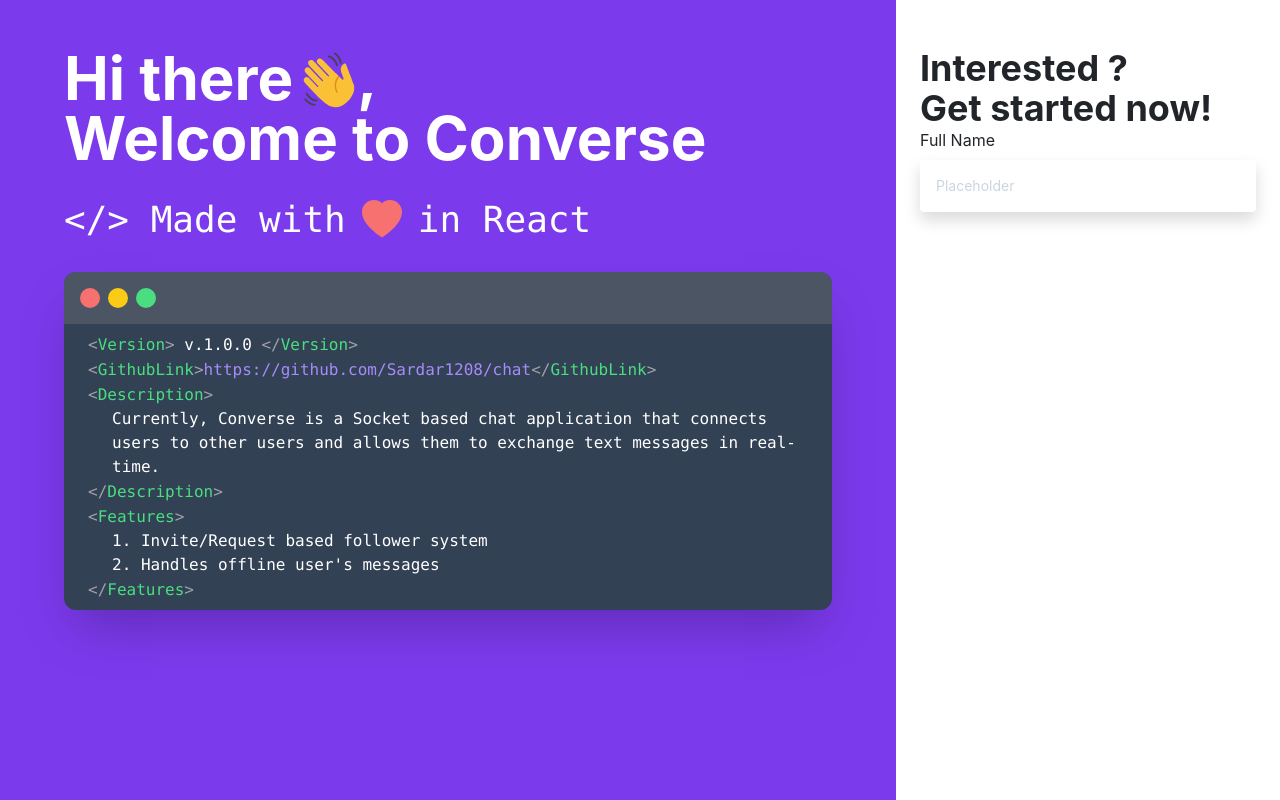
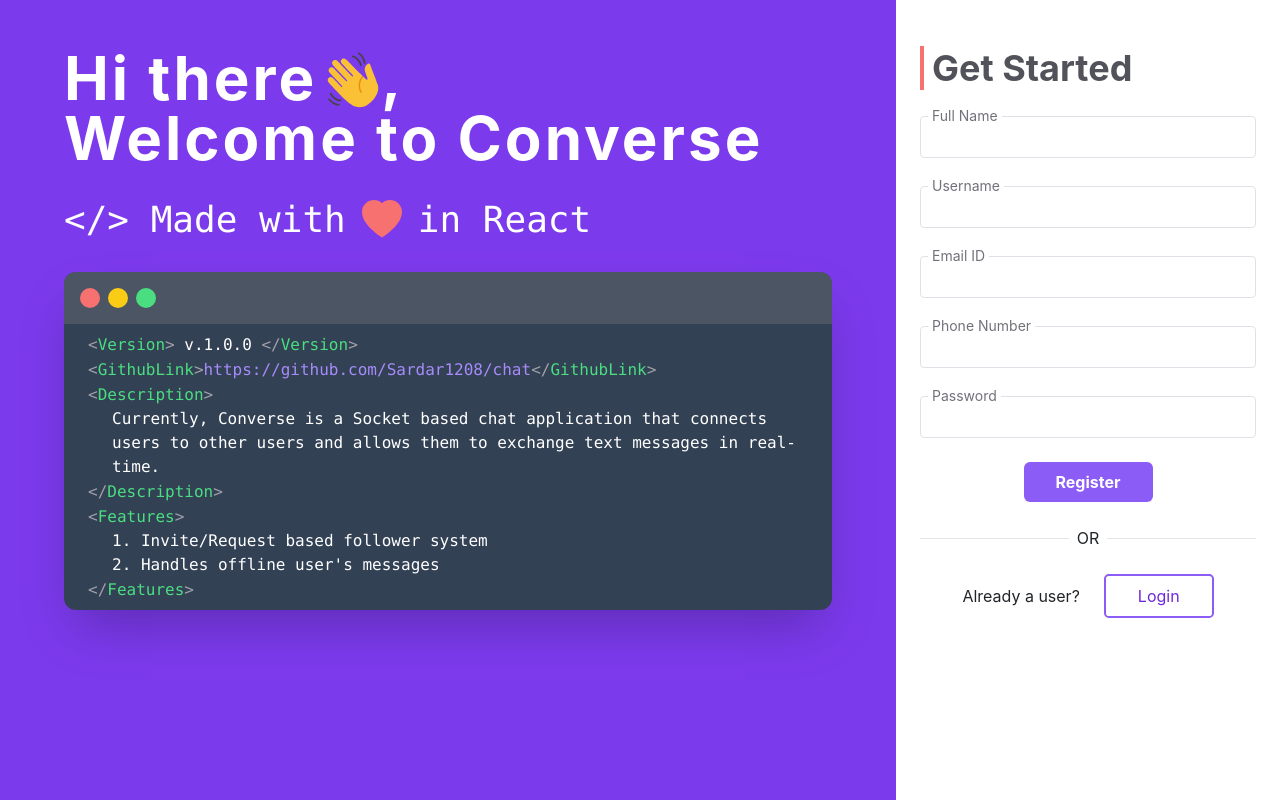
Before and after one commit to Sardar1208/converse-chat-app, a React (Create React App) app in the folder client/: page / in a window 1280 px wide. Built offline with nearby package versions, Linux system fonts and the light colour scheme.

Commit message:
feat: landing page first draft

```diff
--- a/client/src/App.css
+++ b/client/src/App.css
@@ -12,3 +12,21 @@
   width: 80%;
   margin: auto;
 }
+
+.form-input:focus ~ span {
+  color: rgb(56, 56, 56) !important;
+  /* font-size: 1rem; */
+  transition: font-weight 0.3s ease;
+  font-weight: 700;
+}
+
+input::-webkit-outer-spin-button,
+input::-webkit-inner-spin-button {
+  -webkit-appearance: none;
+  margin: 0;
+}
+
+/* Firefox */
+input[type="number"] {
+  -moz-appearance: textfield;
+}
--- a/client/src/Pages/Landing.js
+++ b/client/src/Pages/Landing.js
@@ -3,32 +3,46 @@
 const Tag = (props) => {
   const ref = useRef(null);
   useEffect(() => {
-        console.log('width', ref.current ? ref.current.offsetWidth : 0);
+    console.log("width", ref.current ? ref.current.offsetWidth : 0);
   }, [ref.current]);
   return (
     <>
       <span className="text-gray-400 font-mono" ref={ref}>
-                {"<"}<span className="text-green-400">{props.tagName}</span>{">"}
-                {props.isLink ? <a href={props.content} className="text-violet-400 hover:text-violet-300" target="_blank">
-                    {props.content}</a> : <span className="text-white">{props.content}</span>}
-                {"</"}<span className="text-green-400">{props.tagName}</span>{">"}
+        {"<"}
+        <span className="text-green-400">{props.tagName}</span>
+        {">"}
+        {props.isLink ? (
+          <a
+            href={props.content}
+            className="text-violet-400 hover:text-violet-300"
+            target="_blank"
+          >
+            {props.content}
+          </a>
+        ) : (
+          <span className="text-white">{props.content}</span>
+        )}
+        {"</"}
+        <span className="text-green-400">{props.tagName}</span>
+        {">"}
       </span>
       <br />
     </>
-    )
-}
+  );
+};
 
 function Landing() {
   return (
     <div className="grid grid-cols-10 h-screen">
       <div className="col-span-7 bg-violet-600 text-white">
         <div className="px-16 py-12 pb-8">
-                    <h1 className="text-6xl font-bold items-end flex">
+          <h1 className="text-6xl font-bold items-end flex tracking-wider">
             Hi there
             <img src="/svg/wave.svg" className="w-14 ml-2" />,
           </h1>
-                    <h1 className="text-6xl font-bold items-end">Welcome to Converse</h1>
-                    <h4 className="text-4xl font-thin font-mono mt-8 flex items-end">{"</> Made with"}
+          <h1 className="text-6xl font-bold items-end tracking-wider">Welcome to Converse</h1>
+          <h4 className="text-4xl font-thin font-mono mt-8 flex items-end">
+            {"</> Made with"}
             <img src="/svg/love.svg" className="w-10 ml-2 mx-3" /> {"in React"}
           </h4>
           <div className="mt-8 bg-blueGray-700 rounded-xl overflow-hidden shadow-2xl">
@@ -40,16 +54,29 @@
             <div className="px-4 pb-2 pt-2">
               <p className="">
                 <Tag tagName="Version" content=" v.1.0.0 " />
-                                <Tag tagName="GithubLink" content="https://github.com/Sardar1208/chat" isLink={true} />
-                                <Tag tagName="Description" content={<div className="ml-4">
-                                    Currently, Converse is a Socket based chat application that connects
-                                    users to other users and allows them to exchange text messages in real-time.
-                                </div>} />
-                                <Tag tagName="Features" content={
+                <Tag
+                  tagName="GithubLink"
+                  content="https://github.com/Sardar1208/chat"
+                  isLink={true}
+                />
+                <Tag
+                  tagName="Description"
+                  content={
+                    <div className="ml-4">
+                      Currently, Converse is a Socket based chat application
+                      that connects users to other users and allows them to
+                      exchange text messages in real-time.
+                    </div>
+                  }
+                />
+                <Tag
+                  tagName="Features"
+                  content={
                     <div className="ml-4 list-decimal block">
                       <li>Invite/Request based follower system</li>
                       <li>Handles offline user's messages</li>
-                                    </div>}
+                    </div>
+                  }
                 />
               </p>
             </div>
@@ -57,17 +84,74 @@
         </div>
       </div>
       <div className="py-12 px-4 col-span-3 bg-white">
-                <h1 className="font-bold text-4xl">Interested ?<br />Get started now!</h1>
+        <span className="font-bold text-4xl pl-2 border-l-4 border-red-400 text-gray-600">
+          {/* Interested ?<br /> */}
+          Get Started
+        </span>
         <div>
-
-                    <div className="mb-3 pt-0">
-                        <label>Full Name</label>
-                        <input type="text" placeholder="Placeholder" className="px-3 py-3 placeholder-blueGray-300 text-blueGray-600 relative bg-white bg-white rounded text-sm border-0 shadow outline-none focus:outline-none focus:ring w-full" />
+          <div className="mb-3 pt-1 flex relative mt-4 ">
+            <input
+              type="text"
+              className="form-input px-3 py-2.5 placeholder-blueGray-300 text-blueGray-600 relative border rounded border-blueGray-300 bg-transparent rounded text-sm outline-none focus:outline-none focus:ring w-full"
+            />
+            <span className="absolute -top-1.5 bg-white px-1 ml-2 text-gray-500 text-sm">
+              Full Name
+            </span>
+          </div>
+          <div className="mb-3 pt-1 flex relative mt-4">
+            <input
+              type="text"
+              className="form-input px-3 py-2.5 placeholder-blueGray-300 text-blueGray-600 relative border rounded border-blueGray-300 bg-transparent rounded text-sm outline-none focus:outline-none focus:ring w-full"
+            />
+            <span className="absolute -top-1.5 bg-white px-1 ml-2 text-gray-500 text-sm">
+              Username
+            </span>
+          </div>
+          <div className="mb-3 pt-1 flex relative mt-4">
+            <input
+              type="email"
+              className="form-input px-3 py-2.5 placeholder-blueGray-300 text-blueGray-600 relative border rounded border-blueGray-300 bg-transparent rounded text-sm outline-none focus:outline-none focus:ring w-full"
+            />
+            <span className="absolute -top-1.5 bg-white px-1 ml-2 text-gray-500 text-sm">
+              Email ID
+            </span>
+          </div>
+          <div className="mb-3 pt-1 flex relative mt-4">
+            <input
+              type="number"
+              className="form-input px-3 py-2.5 placeholder-blueGray-300 text-blueGray-600 relative border rounded border-blueGray-300 bg-transparent rounded text-sm outline-none focus:outline-none focus:ring w-full"
+            />
+            <span className="absolute -top-1.5 bg-white px-1 ml-2 text-gray-500 text-sm">
+              Phone Number
+            </span>
+          </div>
+          <div className="mb-3 pt-1 flex relative mt-4">
+            <input
+              type="password"
+              className="form-input px-3 py-2.5 placeholder-blueGray-300 text-blueGray-600 relative border rounded border-blueGray-300 bg-transparent rounded text-sm outline-none focus:outline-none focus:ring w-full"
+            />
+            <span className="absolute -top-1.5 bg-white px-1 ml-2 text-gray-500 text-sm">
+              Password
+            </span>
+          </div>
+          <div className="flex justify-center my-6">
+            <button className="py-2 rounded-md px-8 bg-violet-500 text-white font-bold focus:bg-violet-700 hover:bg-violet-600">
+              Register
+            </button>
+          </div>
+          <div className="flex items-center">
+            <hr />
+            <span className="px-2">OR</span>
+            <hr />
+          </div>
+          <div className="flex justify-center items-center mt-6">
+            <span>Already a user?</span>
+            <button className="ml-4 hover:bg-violet-500 px-8 py-2 text-violet-700 hover:text-white border-2 border-violet-500 rounded-lg">Login</button>
           </div>
         </div>
       </div>
     </div>
-    )
+  );
 }
 
 export default Landing;
```
Lines whose indentation alone changed are shown as unchanged.
